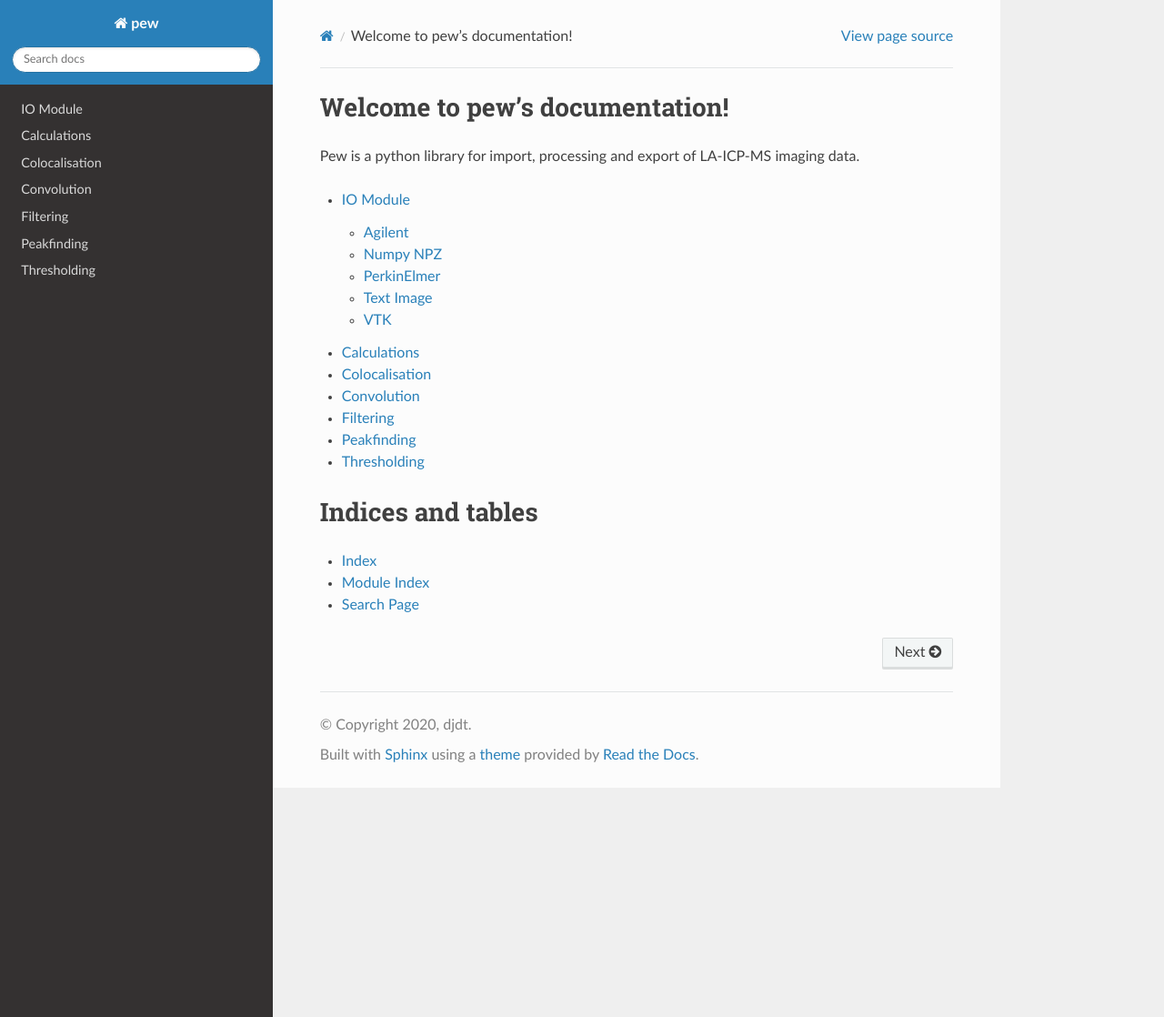
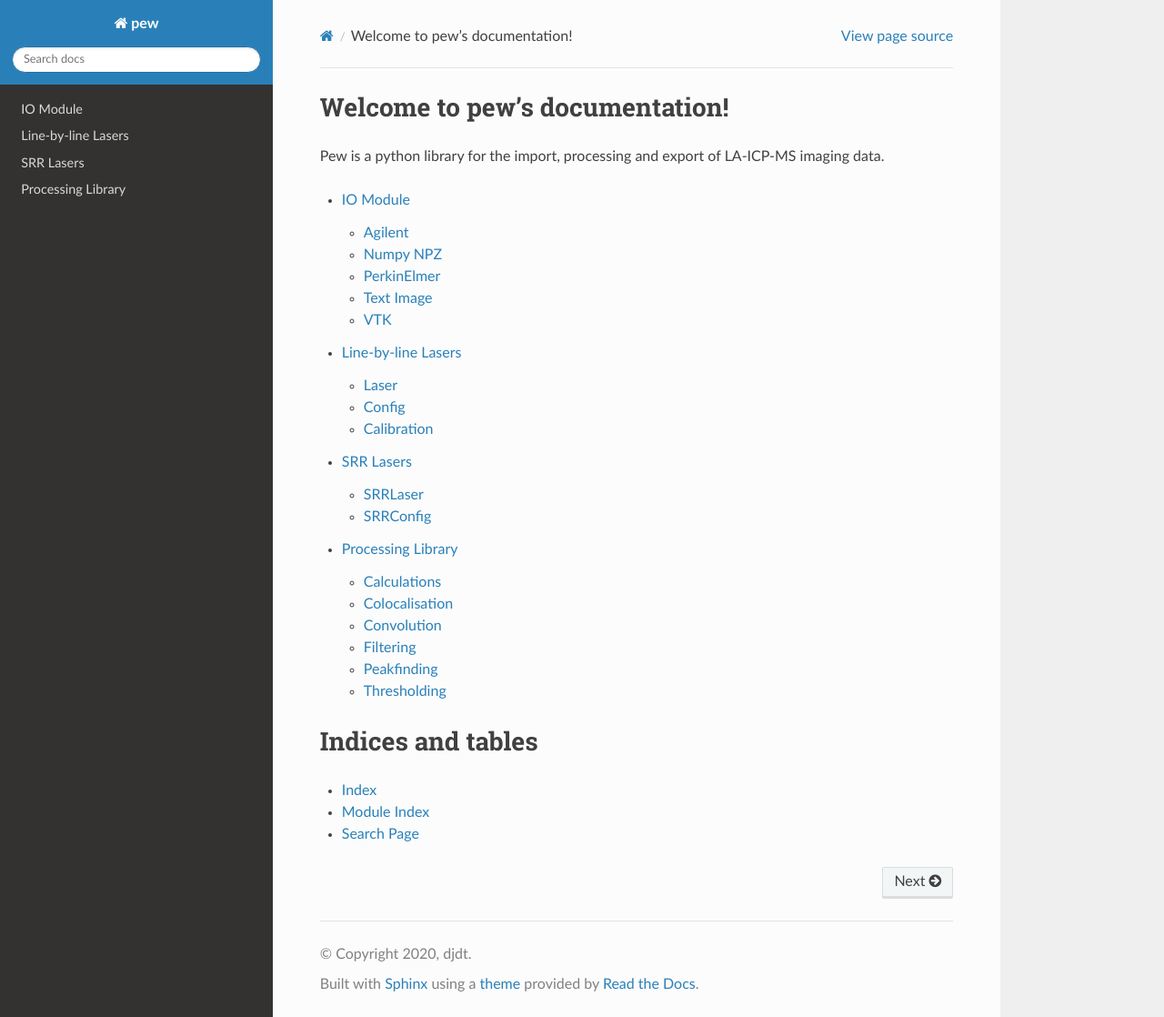
Before and after one commit to djdt/pewlib, a Sphinx documentation site: the page built from doc/index.rst, in a window 1280 px wide and 1118 px high. Shown: the whole window at 91% size. Built offline with Sphinx 7.4.7 and the Read the Docs theme 2.0.0, drawn with Linux system fonts in a browser that asks for light colours.

Commit message:
more doc

```diff
--- a/doc/index.rst
+++ b/doc/index.rst
@@ -6,14 +6,14 @@
 Welcome to pew's documentation!
 ===============================
 
-Pew is a python library for import, processing and export of LA-ICP-MS imaging data.
+Pew is a python library for the import, processing and export of LA-ICP-MS imaging data.
 
 .. toctree::
-   :maxdepth: 2
+    :maxdepth: 2
 
-   io
-   lib
-
+    io
+    pew
+    lib
 
 
 Indices and tables
--- a/doc/io.rst
+++ b/doc/io.rst
@@ -2,9 +2,6 @@ IO Module
 =========
 
 This module contains the functions pew uses for importing and exporting data.
-
-.. contents::
-   :depth: 2
 
 Agilent
 -------
--- a/doc/lib.rst
+++ b/doc/lib.rst
@@ -1,5 +1,10 @@
+Processing Library
+==================
+
+Functions for processing laser image data.
+
 Calculations
-============
+------------
 
 This module mainly contains mathmatical functions used in other modules.
 
@@ -8,7 +13,7 @@ This module mainly contains mathmatical functions used in other modules.
 
 
 Colocalisation
-==============
+--------------
 
 Colocalisation can be used to quanitify the positional relationship between
 elements. Various algorithms exist and a few of them are implemented in this module.
@@ -18,7 +23,7 @@ elements. Various algorithms exist and a few of them are implemented in this mod
 
 
 Convolution
-===========
+-----------
 
 The are many applications for convolution and deconvolution of images such as
 blurring an image or removing wash-out tailing. This module contains functions
@@ -29,20 +34,19 @@ for 1-dimensional convolution as well as functions for creating distributions.
 
 
 Filtering
-=========
-
+---------
 
 .. automodule:: pew.lib.filters
     :members:
 
 
 Peakfinding
-===========
+-----------
 
 This module is under devolopment.
 
 Thresholding
-============
+------------
 
 Currently this module only contains a reimplementation of Otsu's method.
 
--- /dev/null
+++ b/doc/pew.rst
@@ -0,0 +1,36 @@
+Line-by-line Lasers
+===================
+
+Laser
+-----
+
+.. automodule:: pew.laser
+    :members:
+
+Config
+------
+
+.. automodule:: pew.config
+    :members:
+
+Calibration
+-----------
+
+.. automodule:: pew.calibration
+    :members:
+
+
+SRR Lasers
+==========
+
+SRRLaser
+--------
+
+.. automodule:: pew.srr.srr
+    :members:
+
+SRRConfig
+---------
+
+.. automodule:: pew.srr.config
+    :members:
```
Also changed, not shown: 2 other files.
